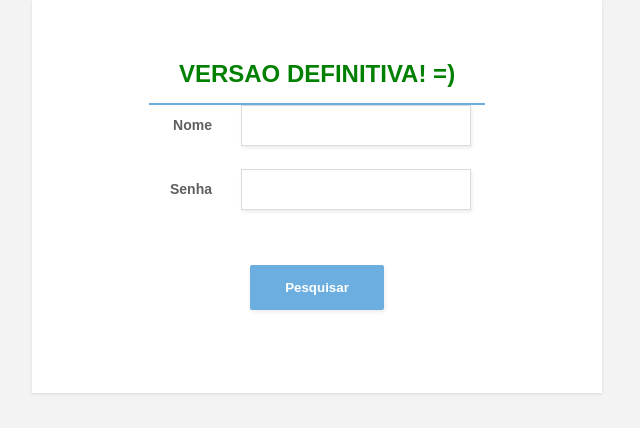
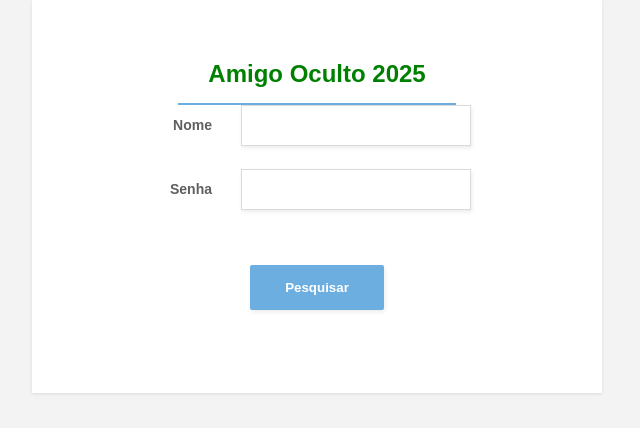
Before and after one commit to tonyharley/app_amigo_oculto, a plain HTML site: page index.html in a window 1280 px wide. Shown: the whole page, without its empty margins (258-898 px from the left). Drawn offline with Linux system fonts and the light colour scheme.

Commit message:
Update header text in index.html

```diff
--- a/index.html
+++ b/index.html
@@ -15,7 +15,8 @@
 		<form class="form-login">
 			<div class="form-log-in-with-email">
 		                <div class="form-white-background">
-					<h1 style="color:green;"> VERSAO DEFINITIVA! =)</h1>
+					<h1 style="color:green;"> Amigo Oculto 2025 </h1>
+					</br>
 
 					<div class="form-row">
 						<label>
```
